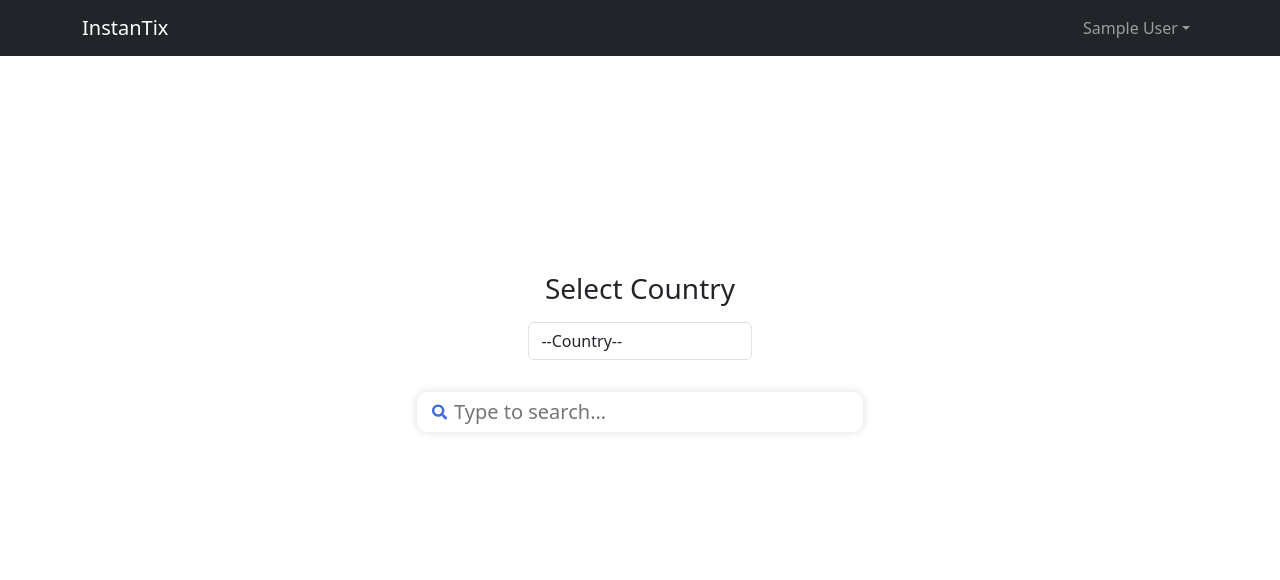
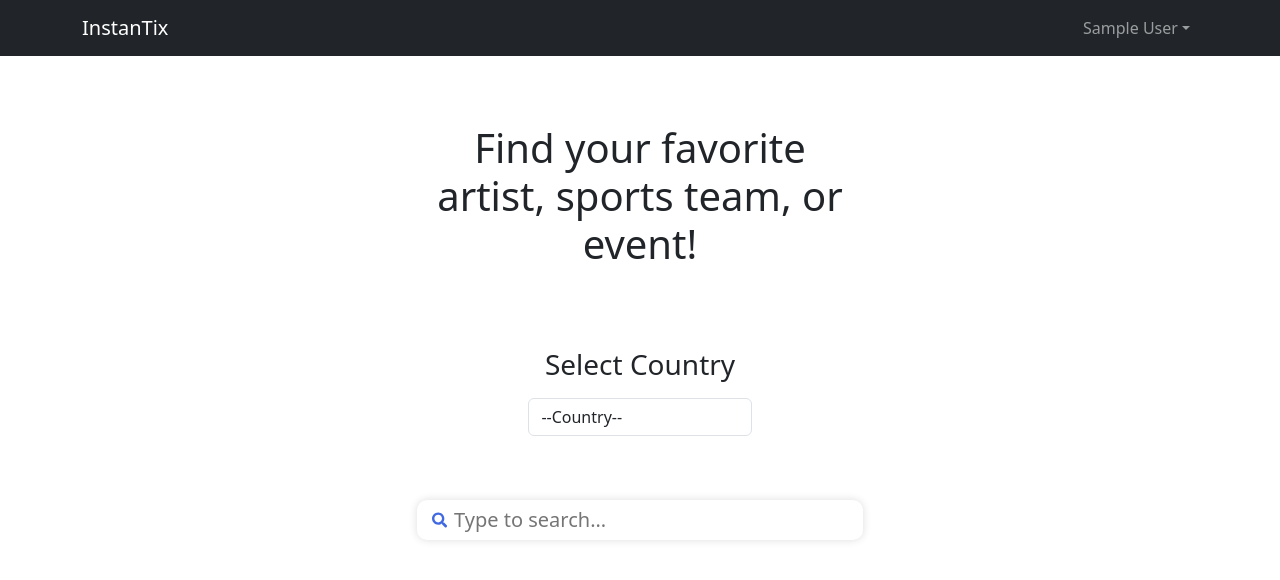
Before and after one commit to arivreduce/InstanTix, a React app in the folder frontend/: page /search in a window 1280 px wide. Shown: the top 580 px of the page. Built offline with nearby package versions, Linux system fonts and the light colour scheme; sample sign-in values are in the browser's storage.

Commit message:
post-move of SearchResultList to SearchBar

```diff
--- a/frontend/src/components/CountrySelect.js
+++ b/frontend/src/components/CountrySelect.js
@@ -346,7 +346,7 @@ const CountrySelect = () => {
         className="form-control"
         value={country}
         onChange={changeCountry}
-        style={{ marginBottom: '2rem', marginTop: '1rem' }}
+        style={{ marginBottom: '4rem', marginTop: '1rem' }}
       >
         <option>--Country--</option>
         {countries.map((ctr) => (
--- a/frontend/src/components/SearchBar.css
+++ b/frontend/src/components/SearchBar.css
@@ -6,6 +6,7 @@
   flex-direction: column;
   align-items: center;
   min-width: 200px;
+  text-align: center;
 }
 
 .input-wrapper {
--- a/frontend/src/components/SearchBar.js
+++ b/frontend/src/components/SearchBar.js
@@ -2,10 +2,11 @@ import { FaSearch } from 'react-icons/fa';
 import { useState } from 'react';
 import './SearchBar.css';
 import CountrySelect from './CountrySelect';
+import SearchResultsList from './SearchResultsList';
 
-const SearchBar = ({ setResults }) => {
+const SearchBar = () => {
   const [input, setInput] = useState('');
-
+  const [results, setResults] = useState([]);
   const fetchData = (value) => {
     fetch(
       `https://app.ticketmaster.com/discovery/v2/attractions.json?&size=200&countryCode=US&apikey=x7FLnZ6Vxb976N6gD1A99dVqDaClGq7X`
@@ -31,6 +32,9 @@ const SearchBar = ({ setResults }) => {
   };
   return (
     <div className="search-bar-container">
+      <h1 style={{ marginTop: '-100px', marginBottom: '2rem' }}>
+        Find your favorite artist, sports team, or event!
+      </h1>
       <CountrySelect />
       <div className="input-wrapper">
         <FaSearch id="search-icon" />
@@ -40,6 +44,7 @@ const SearchBar = ({ setResults }) => {
           onChange={(e) => handleChange(e.target.value)}
         />
       </div>
+      <SearchResultsList results={results} />
     </div>
   );
 };
--- a/frontend/src/screens/SearchScreen.js
+++ b/frontend/src/screens/SearchScreen.js
@@ -1,13 +1,10 @@
 import { useState } from 'react';
 import SearchBar from '../components/SearchBar';
-import SearchResultsList from '../components/SearchResultsList';
 
 const SearchScreen = () => {
-  const [results, setResults] = useState([]);
   return (
     <div>
-      <SearchBar setResults={setResults} />
-      <SearchResultsList results={results} />
+      <SearchBar />
     </div>
   );
 };
```
